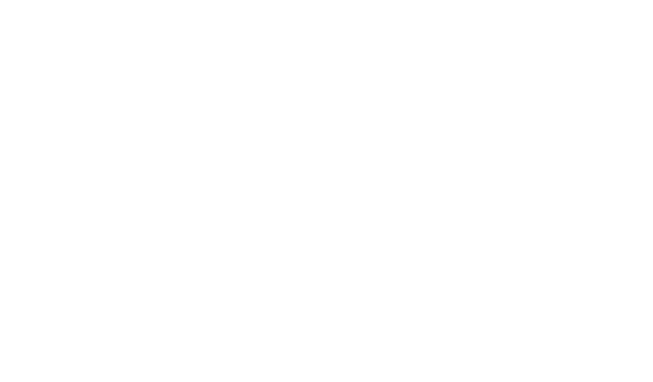
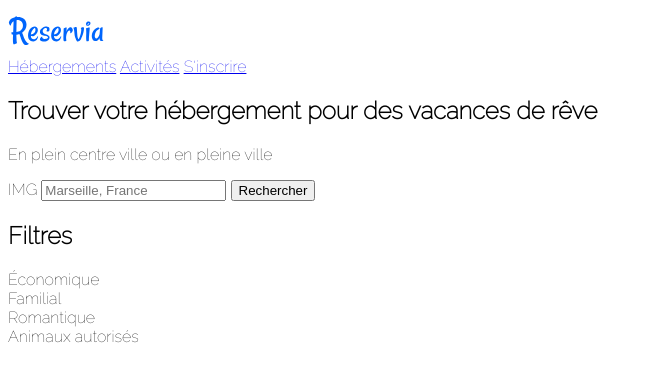
Before and after one commit to aleksandrej/AlexandreJablonski_2_24022021, a plain HTML site: page index.html in a window 1280 px wide. Shown: the whole page, without its empty margins (0-653 px from the left). Drawn offline with Linux system fonts and the light colour scheme.

Commit message:
Mise en place HTML du Header et Search

```diff
--- a/index.html
+++ b/index.html
@@ -13,8 +13,36 @@
 
 <body>
     <!-- HEADER -->
+    <header class="header">
+
+        <img src="ressources/images/logo/Reservia.svg" alt="logo Reservia">
+        <nav class="navbar">
+            <a href="#hosting" class="sections">Hébergements</a>
+            <a href="#activity" class="sections">Activités</a>
+            <a href="inscription">S'inscrire</a>
+        </nav>
+    </header>
 
     <!-- SEARCH -->
+    <section class="search">
+        <div class="searchTitle">
+            <h1>Trouver votre hébergement pour des vacances de rêve</h1>
+            <p>En plein centre ville ou en pleine ville</p>
+        </div>
+        <form action="bdd.php" method="get" class="searchForm">
+            <span><img src="" alt="">IMG</span>
+            <input type="text" placeholder="Marseille, France">
+            <input type="submit" value="Rechercher">
+        </form>
+        <div class="searchFilters">
+            <div> <h2>Filtres</h2></div>
+            <div class="searchFilters">Économique</div>
+            <div class="searchFilters">Familial</div>
+            <div class="searchFilters">Romantique</div>
+            <div class="searchFilters">Animaux autorisés</div>
+        </div>
+
+    </section>
 
     <!-- HOSTING -->
 
--- a/styles/style.css
+++ b/styles/style.css
@@ -1,4 +1,3 @@
 body {
     font-family: 'Raleway', sans-serif;
-
 }
```
